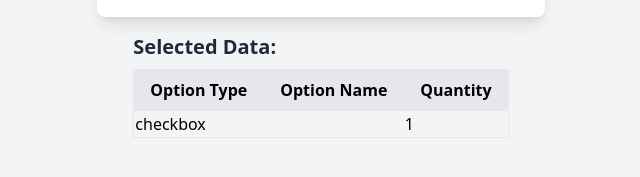
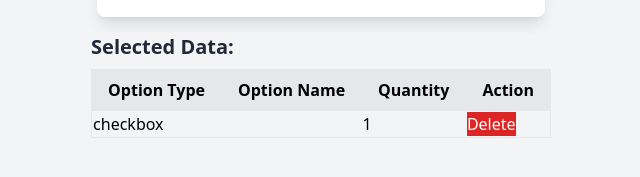
Before and after one commit to deepaktecmantras624/productoption, a Next.js app in the folder myapp/: page /products/1 in a window 1280 px wide. Both pictures are taken after a click on the button "Add". Shown: the part 657-834 px from the top of the page, without its empty margins (319-959 px from the left). Built offline with nearby package versions, Linux system fonts and the light colour scheme; data requests are answered from the project's data file.

Commit message:
added product edit delete functionality

```diff
--- a/myapp/pages/optionlist.js
+++ b/myapp/pages/optionlist.js
@@ -116,14 +116,14 @@ const OptionList = () => {
               </td>
               <td className="py-2 px-4 border-b">
                 <button
-                  className="btn bg-orange-400 mr-5"
+                 className="btn bg-orange-500 hover:bg-orange-600 text-white mr-2"
                   onClick={() => handleEditClick(option)}
                   disabled={!!editedOption}
                 >
                   Edit
                 </button>
                 <button
-                  className="btn bg-red-700"
+                  className="btn bg-red-600 hover:bg-red-700 text-white"
                   onClick={() => handleDelete(option.id)}
                 >
                   Delete
--- a/myapp/pages/productForm.js
+++ b/myapp/pages/productForm.js
@@ -40,9 +40,18 @@ const Productform = ({ product }) => {
     }
   };
 
+const handleDelete=(index)=>{
+  const updateData=[...productOptions]
+  updateData.splice(index,1)
+  setProductOptions(updateData)
+  localStorage.setItem("productOption", JSON.stringify(updateData))
+}
+
   useEffect(() => {
     localStorage.setItem("productOptions", JSON.stringify(productOptions));
   }, [productOptions]);
+
+
 
 
 
@@ -60,6 +69,8 @@ const Productform = ({ product }) => {
               : item.optionName}
           </td>
           <td>{item.quantity}</td>
+          <td><button className="btn bg-red-600 hover:bg-red-700 text-white" onClick={()=>handleDelete(index)}>Delete</button></td>
+
         </tr>
       ))
     );
@@ -192,6 +203,8 @@ const Productform = ({ product }) => {
                 <th className="border px-4 py-2">Option Type</th>
                 <th className="border px-4 py-2">Option Name</th>
                 <th className="border px-4 py-2">Quantity</th>
+                <th className="border px-4 py-2">Action</th>
+
 
               </tr>
             </thead>
```
